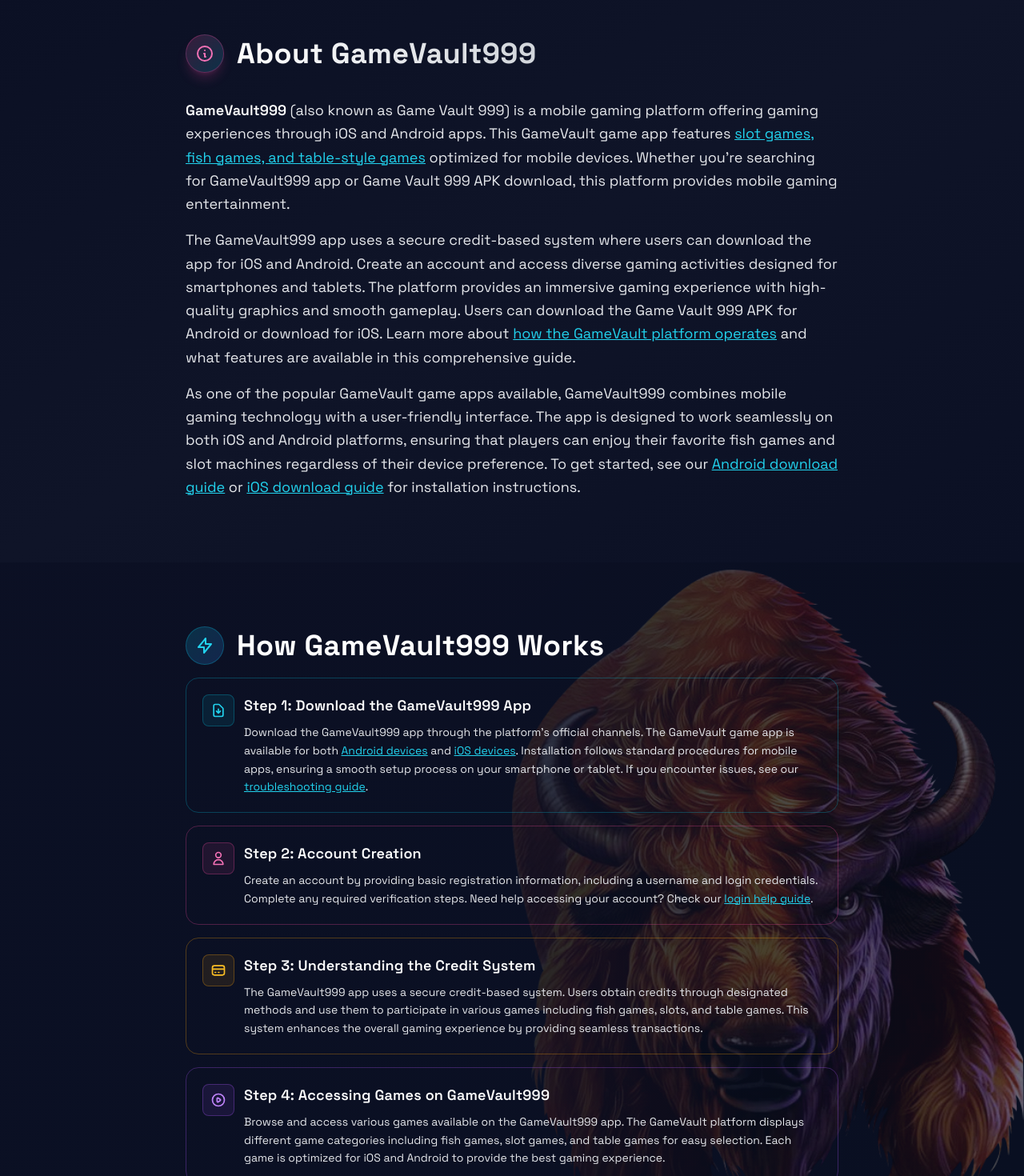
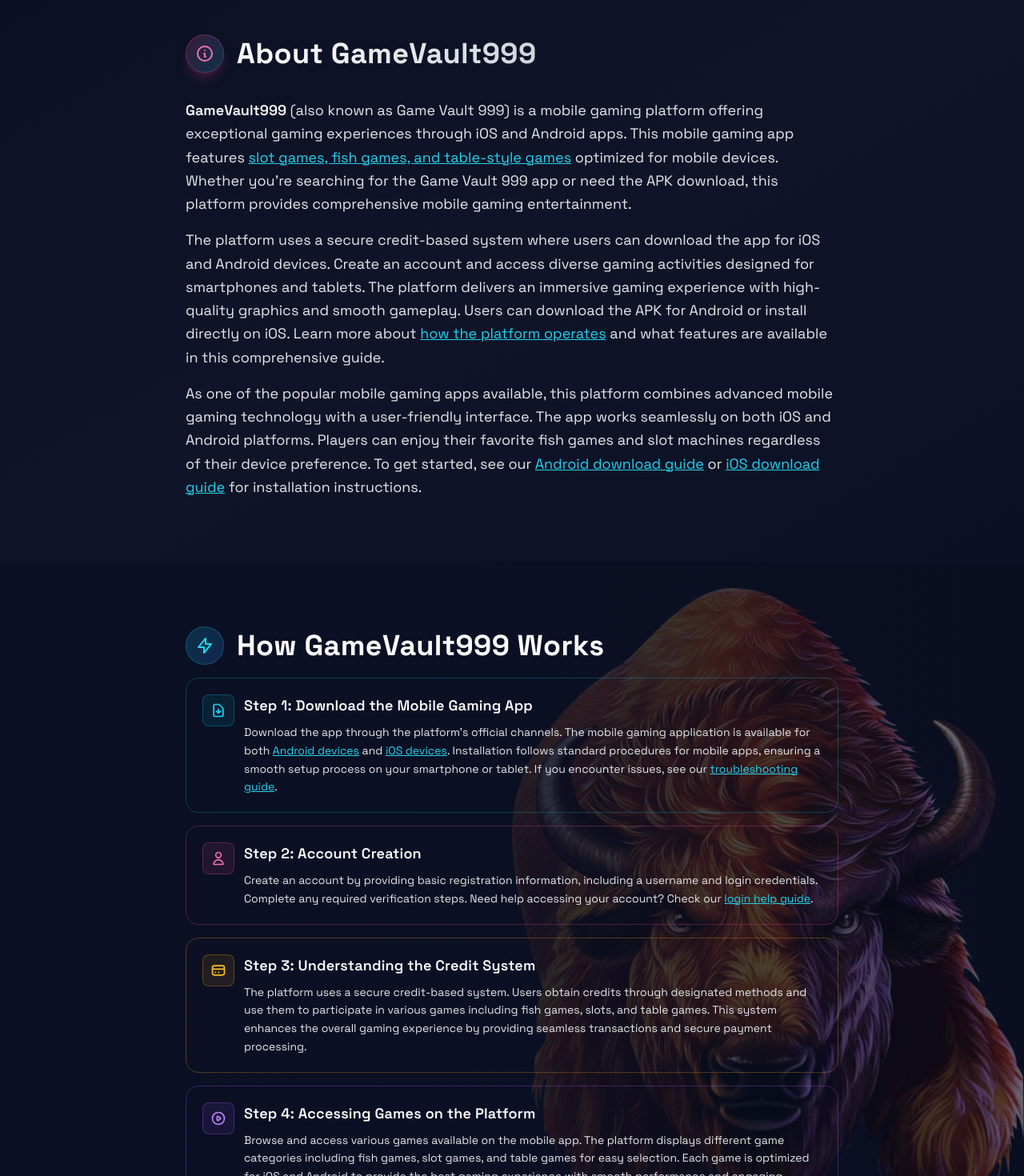
Before and after one commit to chitwan101e-ship-it/gamevault999, a React (Vite) app: page / in a window 1280 px wide. Shown: the part 780-2250 px from the top of the page at 80% size. Built offline with nearby package versions, Linux system fonts and the light colour scheme; a web font is replaced by a local one.

Commit message:
Fix SEMrush SEO issues: Add SoftwareApplication schema with ratings, reduce keyword repetition, add semantic terms, improve readability

```diff
--- a/src/pages/Home.jsx
+++ b/src/pages/Home.jsx
@@ -154,13 +154,13 @@
           </div>
           <div className="space-y-4">
             <p className="text-gray-200 leading-relaxed text-lg">
-              <span className="font-semibold text-white">GameVault999</span> (also known as Game Vault 999) is a mobile gaming platform offering gaming experiences through iOS and Android apps. This GameVault game app features <Link to="/games" className="text-cyan-400 hover:text-cyan-300 underline">slot games, fish games, and table-style games</Link> optimized for mobile devices. Whether you're searching for GameVault999 app or Game Vault 999 APK download, this platform provides mobile gaming entertainment.
+              <span className="font-semibold text-white">GameVault999</span> (also known as Game Vault 999) is a mobile gaming platform offering exceptional gaming experiences through iOS and Android apps. This mobile gaming app features <Link to="/games" className="text-cyan-400 hover:text-cyan-300 underline">slot games, fish games, and table-style games</Link> optimized for mobile devices. Whether you're searching for the Game Vault 999 app or need the APK download, this platform provides comprehensive mobile gaming entertainment.
             </p>
             <p className="text-gray-200 leading-relaxed text-lg">
-              The GameVault999 app uses a secure credit-based system where users can download the app for iOS and Android. Create an account and access diverse gaming activities designed for smartphones and tablets. The platform provides an immersive gaming experience with high-quality graphics and smooth gameplay. Users can download the Game Vault 999 APK for Android or download for iOS. Learn more about <Link to="/about" className="text-cyan-400 hover:text-cyan-300 underline">how the GameVault platform operates</Link> and what features are available in this comprehensive guide.
+              The platform uses a secure credit-based system where users can download the app for iOS and Android devices. Create an account and access diverse gaming activities designed for smartphones and tablets. The platform delivers an immersive gaming experience with high-quality graphics and smooth gameplay. Users can download the APK for Android or install directly on iOS. Learn more about <Link to="/about" className="text-cyan-400 hover:text-cyan-300 underline">how the platform operates</Link> and what features are available in this comprehensive guide.
             </p>
             <p className="text-gray-200 leading-relaxed text-lg">
-              As one of the popular GameVault game apps available, GameVault999 combines mobile gaming technology with a user-friendly interface. The app is designed to work seamlessly on both iOS and Android platforms, ensuring that players can enjoy their favorite fish games and slot machines regardless of their device preference. To get started, see our <Link to="/download/android" className="text-cyan-400 hover:text-cyan-300 underline">Android download guide</Link> or <Link to="/download/ios" className="text-cyan-400 hover:text-cyan-300 underline">iOS download guide</Link> for installation instructions.
+              As one of the popular mobile gaming apps available, this platform combines advanced mobile gaming technology with a user-friendly interface. The app works seamlessly on both iOS and Android platforms. Players can enjoy their favorite fish games and slot machines regardless of their device preference. To get started, see our <Link to="/download/android" className="text-cyan-400 hover:text-cyan-300 underline">Android download guide</Link> or <Link to="/download/ios" className="text-cyan-400 hover:text-cyan-300 underline">iOS download guide</Link> for installation instructions.
             </p>
           </div>
         </div>
@@ -199,9 +199,9 @@
                     </svg>
                   </div>
                   <div className="flex-1">
-                    <h3 className="text-lg font-semibold mb-2">Step 1: Download the GameVault999 App</h3>
+                    <h3 className="text-lg font-semibold mb-2">Step 1: Download the Mobile Gaming App</h3>
                     <p className="text-gray-200 text-sm leading-relaxed">
-                      Download the GameVault999 app through the platform's official channels. The GameVault game app is available for both <Link to="/download/android" className="text-cyan-400 hover:text-cyan-300 underline">Android devices</Link> and <Link to="/download/ios" className="text-cyan-400 hover:text-cyan-300 underline">iOS devices</Link>. Installation follows standard procedures for mobile apps, ensuring a smooth setup process on your smartphone or tablet. If you encounter issues, see our <Link to="/troubleshooting" className="text-cyan-400 hover:text-cyan-300 underline">troubleshooting guide</Link>.
+                      Download the app through the platform's official channels. The mobile gaming application is available for both <Link to="/download/android" className="text-cyan-400 hover:text-cyan-300 underline">Android devices</Link> and <Link to="/download/ios" className="text-cyan-400 hover:text-cyan-300 underline">iOS devices</Link>. Installation follows standard procedures for mobile apps, ensuring a smooth setup process on your smartphone or tablet. If you encounter issues, see our <Link to="/troubleshooting" className="text-cyan-400 hover:text-cyan-300 underline">troubleshooting guide</Link>.
                     </p>
                   </div>
                 </div>
@@ -231,7 +231,7 @@
                   <div className="flex-1">
                     <h3 className="text-lg font-semibold mb-2">Step 3: Understanding the Credit System</h3>
                     <p className="text-gray-200 text-sm leading-relaxed">
-                      The GameVault999 app uses a secure credit-based system. Users obtain credits through designated methods and use them to participate in various games including fish games, slots, and table games. This system enhances the overall gaming experience by providing seamless transactions.
+                      The platform uses a secure credit-based system. Users obtain credits through designated methods and use them to participate in various games including fish games, slots, and table games. This system enhances the overall gaming experience by providing seamless transactions and secure payment processing.
                     </p>
                   </div>
                 </div>
@@ -245,9 +245,9 @@
                     </svg>
                   </div>
                   <div className="flex-1">
-                    <h3 className="text-lg font-semibold mb-2">Step 4: Accessing Games on GameVault999</h3>
+                    <h3 className="text-lg font-semibold mb-2">Step 4: Accessing Games on the Platform</h3>
                     <p className="text-gray-200 text-sm leading-relaxed">
-                      Browse and access various games available on the GameVault999 app. The GameVault platform displays different game categories including fish games, slot games, and table games for easy selection. Each game is optimized for iOS and Android to provide the best gaming experience.
+                      Browse and access various games available on the mobile app. The platform displays different game categories including fish games, slot games, and table games for easy selection. Each game is optimized for iOS and Android to provide the best gaming experience with smooth performance and engaging gameplay.
                     </p>
                   </div>
                 </div>
@@ -350,7 +350,7 @@
             <div className="glass-panel rounded-2xl p-6 border border-white/10">
               <h3 className="text-xl font-semibold mb-3 text-white">Premium Gaming Experience</h3>
               <p className="text-gray-200 leading-relaxed mb-4">
-                The GameVault999 app delivers an exceptional gaming experience with stunning graphics, smooth gameplay, and immersive sound effects. Whether you're playing fish games, slot machines, or table games, the GameVault platform ensures every session is engaging and entertaining.
+                The mobile gaming platform delivers an exceptional gaming experience with stunning graphics, smooth gameplay, and immersive sound effects. Whether you're playing fish games, slot machines, or table games, the platform ensures every session is engaging and entertaining. The gaming experience is designed to be intuitive and enjoyable for players of all skill levels.
               </p>
               <p className="text-gray-300 text-sm leading-relaxed">
                 The app is optimized for both iOS and Android devices, providing a seamless gaming experience across all mobile platforms. Game Vault 999 sets the standard for mobile gaming apps with its user-friendly interface and high-quality game selection.
@@ -359,16 +359,16 @@
             <div className="glass-panel rounded-2xl p-6 border border-white/10">
               <h3 className="text-xl font-semibold mb-3 text-white">Comprehensive Game Selection</h3>
               <p className="text-gray-200 leading-relaxed mb-4">
-                GameVault999 offers a diverse collection of games to suit every player's preference. From exciting fish games with colorful underwater themes to classic slot games and strategic table games, the GameVault game app has something for everyone.
+                The platform offers a diverse collection of games to suit every player's preference. From exciting fish games with colorful underwater themes to classic slot games and strategic table games, the mobile gaming app has something for everyone. Explore different game vault options to find your favorite gaming experience.
               </p>
               <p className="text-gray-300 text-sm leading-relaxed">
-                Each game on the GameVault999 platform is carefully selected to provide the best gaming experience possible. The app regularly updates its game library, ensuring players always have access to the latest and most popular titles in the mobile gaming world.
+                Each game on the platform is carefully selected to provide the best gaming experience possible. The app regularly updates its game library, ensuring players always have access to the latest and most popular titles in the mobile gaming world. This commitment to quality enhances the overall gaming experience for all users.
               </p>
             </div>
             <div className="glass-panel rounded-2xl p-6 border border-white/10">
               <h3 className="text-xl font-semibold mb-3 text-white">Cross-Platform Compatibility</h3>
               <p className="text-gray-200 leading-relaxed mb-4">
-                One of the standout features of the GameVault999 app is its compatibility with both iOS and Android devices. Whether you're using an iPhone, iPad, Android smartphone, or tablet, you can enjoy the full GameVault gaming experience without any limitations.
+                One of the standout features of the mobile gaming app is its compatibility with both iOS and Android devices. Whether you're using an iPhone, iPad, Android smartphone, or tablet, you can enjoy the full gaming experience without any limitations. The cross-platform support ensures a consistent gaming experience across all devices.
               </p>
               <p className="text-gray-300 text-sm leading-relaxed">
                 The GameVault platform is designed to work seamlessly across different screen sizes and operating systems. This cross-platform support ensures that all players, regardless of their device preference, can access and enjoy the GameVault game app.
@@ -377,10 +377,10 @@
             <div className="glass-panel rounded-2xl p-6 border border-white/10">
               <h3 className="text-xl font-semibold mb-3 text-white">Secure and Reliable Platform</h3>
               <p className="text-gray-200 leading-relaxed mb-4">
-                Security is a top priority for the GameVault999 app. The platform employs advanced security measures to protect user data and ensure safe transactions. Players can enjoy their gaming experience with confidence, knowing their information is protected.
+                Security is a top priority for the mobile gaming platform. The platform employs advanced security measures to protect user data and ensure safe transactions. Players can enjoy their gaming experience with confidence, knowing their information is protected. The secure environment enhances the overall gaming experience.
               </p>
               <p className="text-gray-300 text-sm leading-relaxed">
-                The GameVault999 app uses encrypted connections and secure payment processing to safeguard all user activities. Combined with 24/7 customer support, the GameVault platform provides a trustworthy and reliable gaming environment for all users.
+                The platform uses encrypted connections and secure payment processing to safeguard all user activities. Combined with 24/7 customer support, the mobile gaming platform provides a trustworthy and reliable gaming environment for all users. This commitment to security and support creates a positive gaming experience.
               </p>
             </div>
           </div>
```
Also changed, not shown: index.html (+19 -0 lines), ideas_gamevault99.xyz_20260120.csv (added), 1 other file (tests, documents, lock files or other folders).
